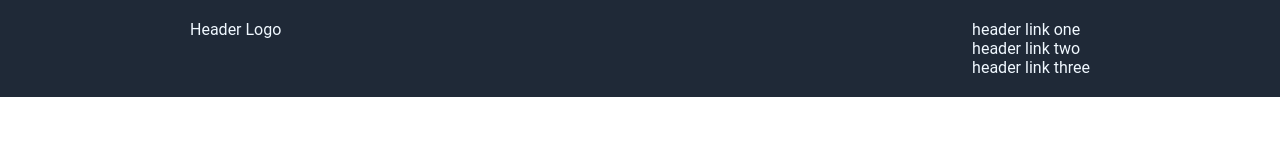
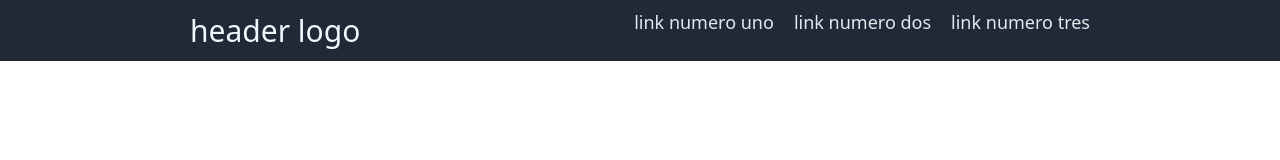
Before and after one commit to HarolMolina/Landing-page, a plain HTML site: page Index.html in a window 1280 px wide. Drawn offline with Linux system fonts and the light colour scheme.

Commit message:
header terminado
header basico de la pagina terminado "y listo para cambiar dependiendo del requerimiento"

```diff
--- a/Index.html
+++ b/Index.html
@@ -9,19 +9,17 @@
 </head>
 
 <body>
-  <header class="header-container">
-    <div class="header">
-      <div class="Logo">Header Logo</div>
-      <div class="Links">
-        <div>header link one </div>
-        <div>header link two </div>
-        <div>header link three </div>
+  <div class="menu-container">
+    <div class="menu">
+      <div class="logo">header logo</div>
+      <div class="links">
+        <div class="uno">link numero uno</div>
+        <div class="dos">link numero dos</div>
+        <div class="tres">link numero tres</div>
       </div>
 
     </div>
-
-
-  </header>
+  </div>
 </body>
 
 </html>
--- a/styles.css
+++ b/styles.css
@@ -1,19 +1,19 @@
 * {
+    margin: 0;
+    padding: 0;
     box-sizing: border-box;
-    padding: 0px;
-    margin: 0px;
+    font-family: system-ui, -apple-system, BlinkMacSystemFont, 'Segoe UI', Roboto, Oxygen, Ubuntu, Cantarell, 'Open Sans', 'Helvetica Neue', sans-serif;;
 }
 
-.header-container {
+.menu-container {
+    display: flex;
+    justify-content: center;
     background-color: #1f2937;
-    font-family: roboto;
     color: aliceblue;
-    display: flex;
-    padding: 20px 0;
-    justify-content: center;
+    padding: 10px 0;
 }
 
-.header {
+.menu {
     display: flex;
     justify-content: space-between;
     width: 900px;
@@ -21,6 +21,11 @@
 
 .links {
     display: flex;
-    justify-content: flex-end;
-    width: 200px;
+    justify-content: space-between;
+    gap: 20px;
+    font-size: 18px;
+    color: #e5e7eb;
 }
+.logo {
+ font-size: 30px;
+}
```
Also changed, not shown: 1 other file.
